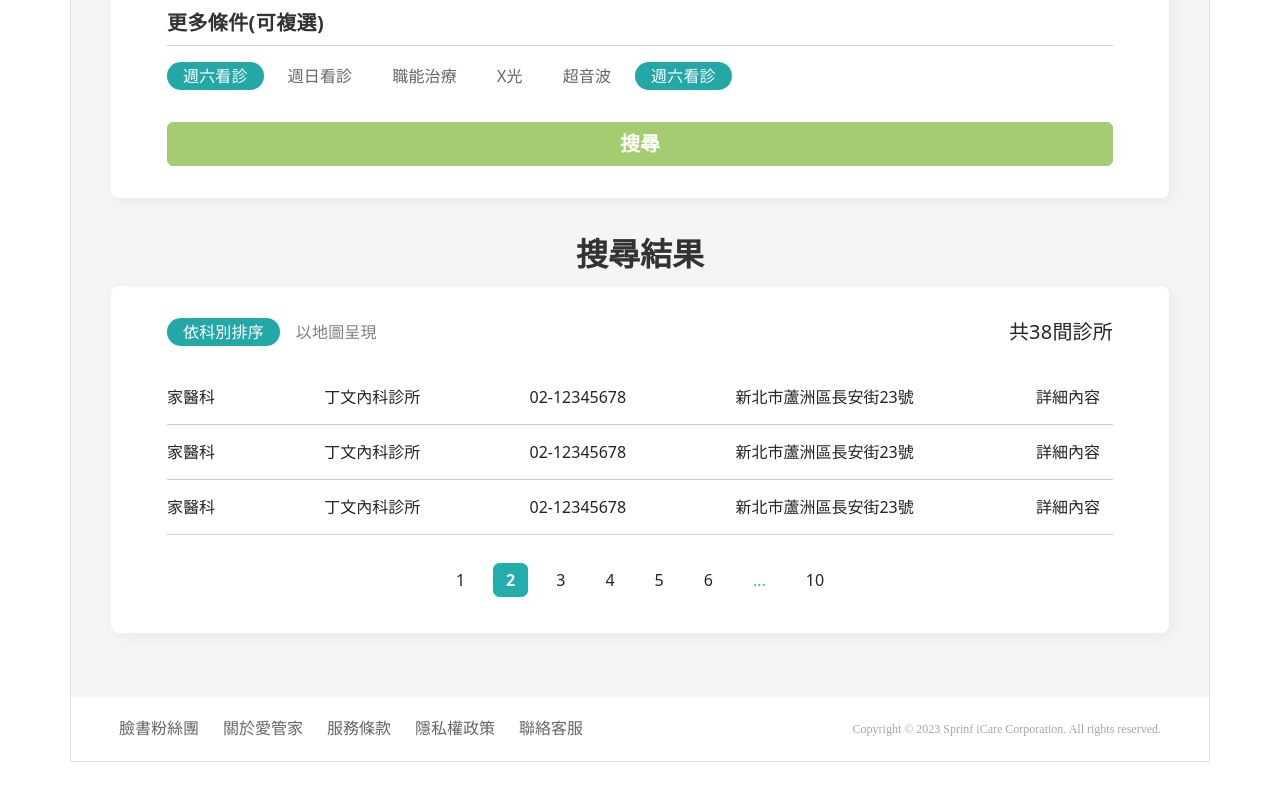
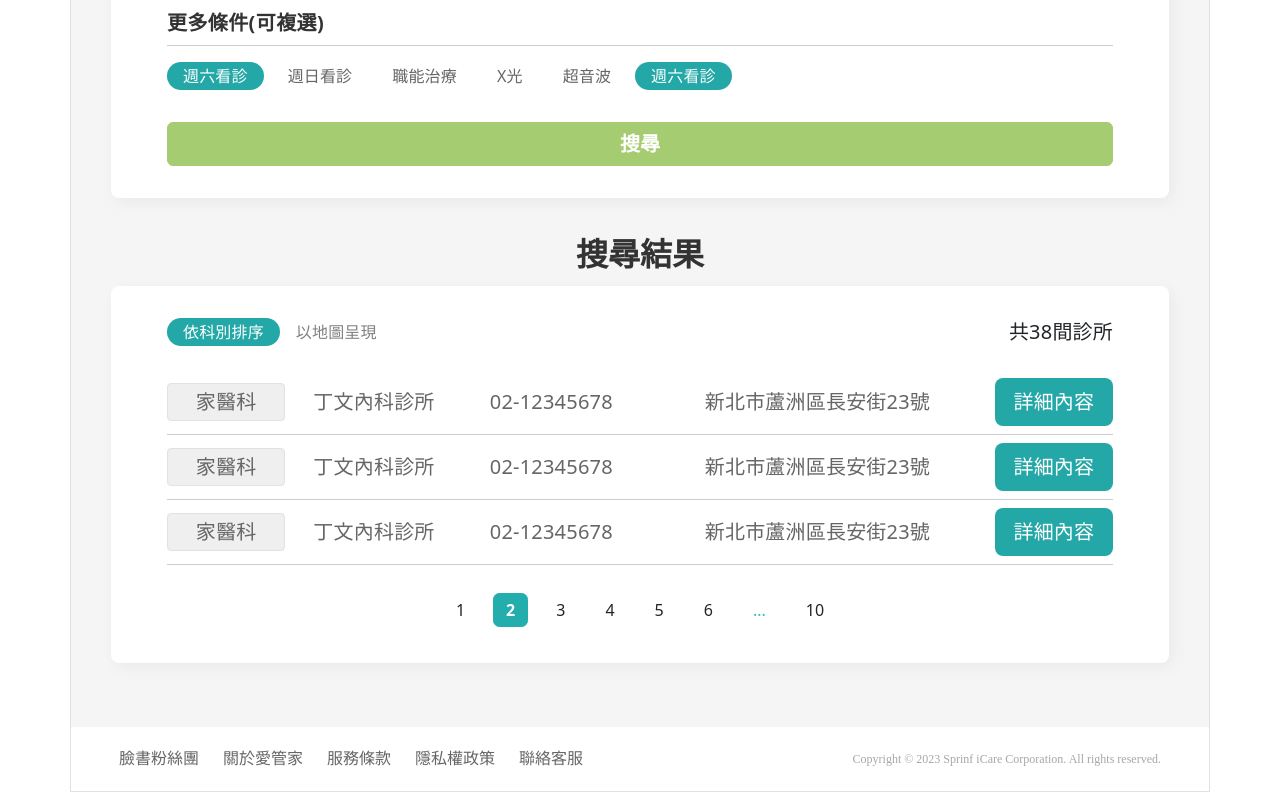
Before and after one commit to leeyang19970916/articleDemo, a website: page front_desk/reservation/reservation.html in a window 1280 px wide. Shown: the part 798-1590 px from the top of the page. Before the commit the page ends 1560 px from the top, so only its background shows below. Drawn offline with nearby package versions, Linux system fonts and the light colour scheme.

Commit message:
RWD is finished

```diff
--- a/front_desk/reservation/reservation.html
+++ b/front_desk/reservation/reservation.html
@@ -127,25 +127,25 @@
             </div>
             <div class="clinic-list">
               <dd class="clinic-item">
-                <div class="department">家醫科</div>
-                <div class="name">丁文內科診所</div>
-                <div class="tel">02-12345678</div>
-                <div class="address">新北市蘆洲區長安街23號</div>
-                <div class="btn btn-detail">詳細內容</div>
+                <div class="item department">家醫科</div>
+                <div class="item name">丁文內科診所</div>
+                <div class="item tel">02-12345678</div>
+                <div class="item address">新北市蘆洲區長安街23號</div>
+                <div class="item btn btn-detail">詳細內容</div>
               </dd>
               <dd class="clinic-item">
-                <div class="department">家醫科</div>
-                <div class="name">丁文內科診所</div>
-                <div class="tel">02-12345678</div>
-                <div class="address">新北市蘆洲區長安街23號</div>
-                <div class="btn btn-detail">詳細內容</div>
+                <div class="item department">家醫科</div>
+                <div class="item name">丁文內科診所</div>
+                <div class="item tel">02-12345678</div>
+                <div class="item address">新北市蘆洲區長安街23號</div>
+                <div class="item btn btn-detail">詳細內容</div>
               </dd>
               <dd class="clinic-item">
-                <div class="department">家醫科</div>
-                <div class="name">丁文內科診所</div>
-                <div class="tel">02-12345678</div>
-                <div class="address">新北市蘆洲區長安街23號</div>
-                <div class="btn btn-detail">詳細內容</div>
+                <div class="item department">家醫科</div>
+                <div class="item name">丁文內科診所</div>
+                <div class="item tel">02-12345678</div>
+                <div class="item address">新北市蘆洲區長安街23號</div>
+                <div class="item btn btn-detail">詳細內容</div>
               </dd>
             </div>
             <section class="pagination-container pagination-container-custom">
--- a/scss/resevation/_date.scss
+++ b/scss/resevation/_date.scss
@@ -37,6 +37,7 @@
     display: flex;
     align-items: center;
     margin: 2rem 0;
+    flex-wrap: wrap;
     @media (max-width: 576px) {
       width: 100%;
       margin: 1rem 0;
@@ -44,7 +45,9 @@
     }
     .doctor {
       cursor: pointer;
-      margin-right: 1rem;
+      // margin-right: 1rem;
+      margin: 0.5rem;
+      margin-left: 0;
       padding: 1rem 3rem;
       background: #ffffff;
       border: 1px solid rgba(205, 205, 205, 0.5);
@@ -59,7 +62,7 @@
         justify-content: space-between;
         padding: 1rem;
         display: block;
-        margin: 0;
+        // margin: 1rem;
         width: calc(50% - 0.5rem);
       }
       &.active {
@@ -84,7 +87,6 @@
       margin-bottom: 1.5rem;
       @media (max-width: 996px) {
         width: auto;
-        padding: 0 1rem;
       }
       .title {
         text-align: start;
```
Also changed, not shown: front_desk/reservation/reservation_clinicDate.html (+8 -0 lines), css/resevation/resevation.css.
